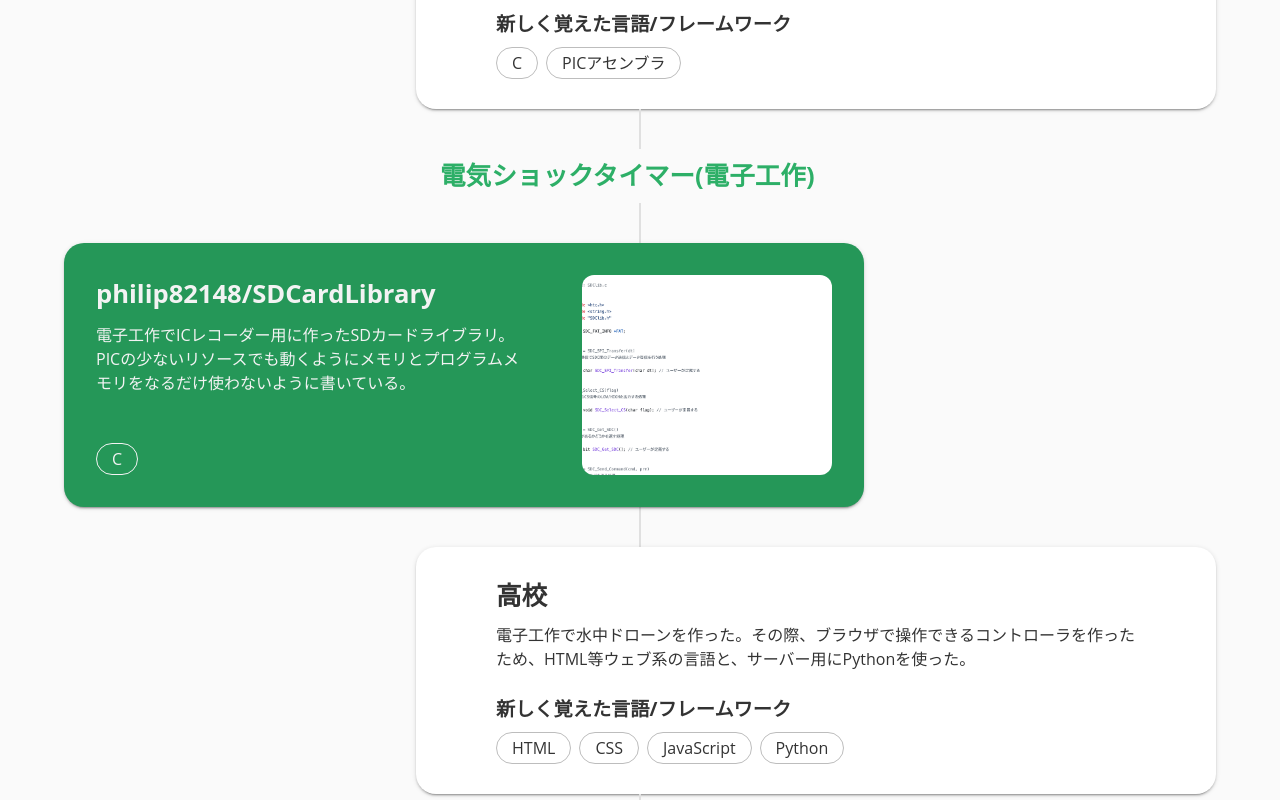
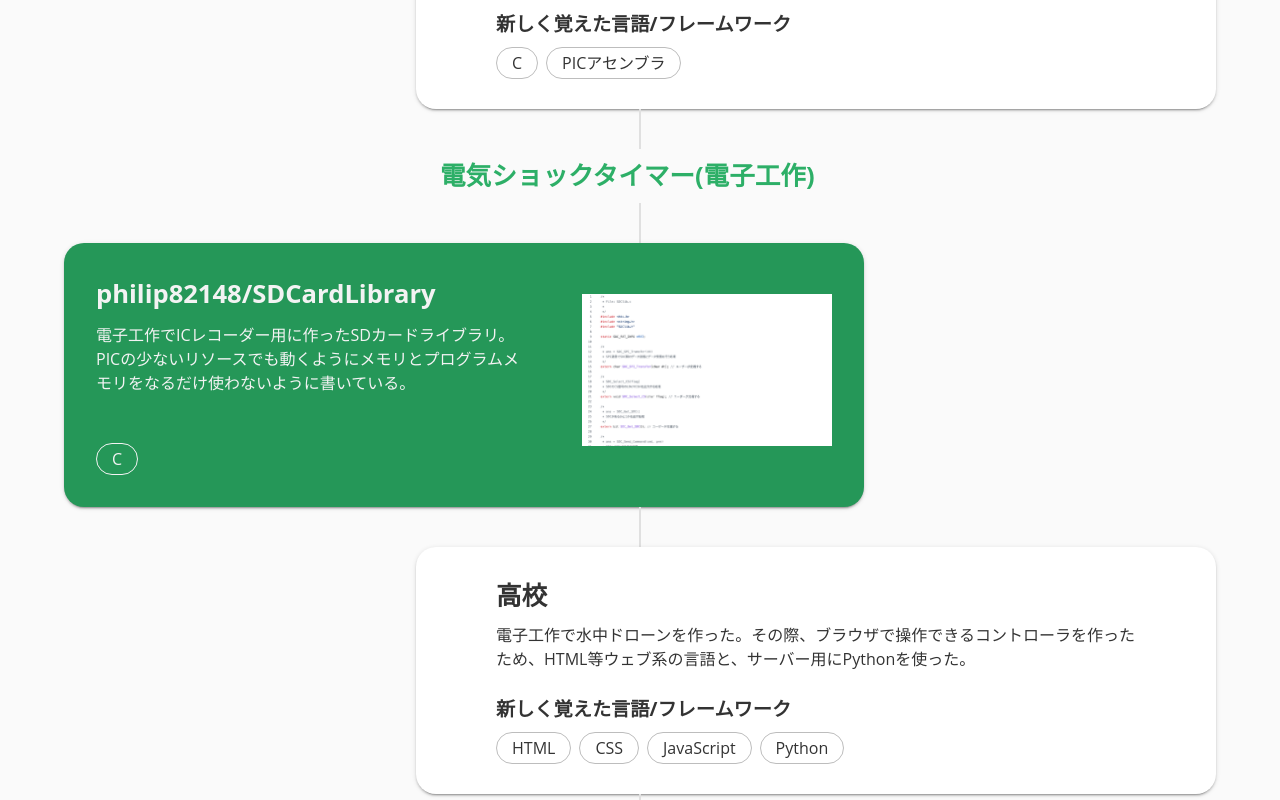
Before and after one commit to philip82148/portfolio-2023, a Next.js app in the folder next-ver/: page / in a window 1280 px wide. Shown: the part 2000-2800 px from the top of the page. Built offline with nearby package versions, Linux system fonts and the light colour scheme.

Commit message:
Don't expand the image of WorkCard

```diff
--- a/next-ver/src/components/personalHistory/MovableCard.tsx
+++ b/next-ver/src/components/personalHistory/MovableCard.tsx
@@ -43,7 +43,7 @@ export const MovableCard: React.FC<
 
   return (
     <Box sx={{ width: '100%', ...outerSx }}>
-      <Box ref={parentBoxRef} sx={{ width: '100%' }}>
+      <Box ref={parentBoxRef} sx={{ width: '100%', height: '100%' }}>
         <Box
           ref={childBoxRef}
           sx={{
--- a/next-ver/src/components/personalHistory/WorkCard/WorkCardPC.tsx
+++ b/next-ver/src/components/personalHistory/WorkCard/WorkCardPC.tsx
@@ -62,38 +62,15 @@ export const WorkCardPC: React.FC<WorkCardProps> = ({
 
   // image拡大用
   const [imageBoxHeight, setImageBoxHeight] = useState(0)
-  const [imageSize, setImageSize] = useState({ width: 0, height: 0 })
 
   const captionBoxRef = useRef<HTMLDivElement>(null)
-  const imageBoxRef = useRef<HTMLDivElement>(null)
-  const imageRef = useRef<HTMLImageElement>(null)
 
   useEffect(() => {
-    const onImageLoad = (): void => {
-      if (!captionBoxRef.current || !imageBoxRef.current || !imageRef.current) return
+    if (!captionBoxRef.current) return
 
     const { offsetHeight: captionBoxHeight } = captionBoxRef.current
-      const { offsetWidth: imageBoxWidth } = imageBoxRef.current
-      const { naturalWidth, naturalHeight } = imageRef.current
 
     setImageBoxHeight(captionBoxHeight)
-
-      // object-fit: coverとなるように拡大したサイズにする
-      const scale = Math.max(imageBoxWidth / naturalWidth, captionBoxHeight / naturalHeight)
-      const width = naturalWidth * scale
-      const height = naturalHeight * scale
-
-      setImageSize({ width, height })
-    }
-
-    if (!imageRef.current) return
-
-    if (imageRef.current.complete) {
-      onImageLoad()
-      return
-    }
-
-    imageRef.current.addEventListener('load', onImageLoad)
   }, [])
 
   // Paper/Titleホバー時用
@@ -129,8 +106,8 @@ export const WorkCardPC: React.FC<WorkCardProps> = ({
       className={isClosed ? 'closed' : undefined} // AutoDivider状態判定用
       sx={[
         {
+          display: 'grid',
           transition: 'all 1s, filter 0.2s ease, transform 0.2s ease',
-          position: 'relative',
           height: parentBoxHeight,
           fontSize: '1.6rem',
         },
@@ -138,17 +115,12 @@ export const WorkCardPC: React.FC<WorkCardProps> = ({
           filter: 'brightness(1.1)',
           transform: 'translateY(-4px)',
         },
-        (isTitleHovered || isPaperHovered || !!hoverChangingTimeout) && {
-          zIndex: 10,
-        },
       ]}
     >
       <MovableCard
         align={isClosed ? 'center-start' : rightAlign ? 'right' : 'left'}
         outerSx={{
-          position: 'absolute',
-          top: 0,
-          left: 0,
+          gridArea: '1 / 1 / 2 / 2',
           transition: 'all 1s',
           p: 4,
           pt: !isClosed ? 4 : 0,
@@ -214,7 +186,7 @@ export const WorkCardPC: React.FC<WorkCardProps> = ({
       </MovableCard>
       <MovableCard
         align={rightAlign ? 'right' : 'left'}
-        outerSx={{ position: 'absolute', top: 0, left: 0 }}
+        outerSx={{ gridArea: '1 / 1 / 2 / 2' }}
         innerSx={{ width: { lg: 800, xs: 650 } }}
       >
         <Fade in={!isClosed} timeout={1000}>
@@ -225,12 +197,15 @@ export const WorkCardPC: React.FC<WorkCardProps> = ({
               sx={{
                 borderRadius: 5,
                 bgcolor: '#259758',
-                position: 'relative',
+                display: 'grid',
                 color: '#f3f3f3',
               }}
               onClick={onClick}
             >
-              <MovableCard align={rightAlign ? 'right' : 'left'} outerSx={{ p: 4 }}>
+              <MovableCard
+                align={rightAlign ? 'right' : 'left'}
+                outerSx={{ gridArea: '1 / 1 / 2 / 2', p: 4 }}
+              >
                 <Stack
                   ref={captionBoxRef}
                   sx={{
@@ -304,52 +279,31 @@ export const WorkCardPC: React.FC<WorkCardProps> = ({
               </MovableCard>
               <MovableCard
                 align={rightAlign ? 'left' : 'right'}
-                outerSx={{ position: 'absolute', top: 0, left: 0, p: 4 }}
-              >
-                <Box
-                  ref={imageBoxRef}
-                  sx={{
-                    position: 'relative',
-                    width: { lg: 250, xs: 200 },
-                    height: imageBoxHeight,
+                outerSx={{ gridArea: '1 / 1 / 2 / 2', p: 4 }}
+                innerSx={{
+                  display: 'grid',
+                  alignItems: 'center',
+                  justifyItems: 'center',
+                  height: '100%',
                 }}
               >
                 <Box
                   sx={{
-                      position: 'absolute',
-                      zIndex: 2,
-                      top: '50%',
-                      left: '50%',
+                    width: { lg: 250, xs: 200 },
+                    maxHeight: imageBoxHeight,
                     overflow: 'hidden',
-                      transform: 'translate(-50%, -50%)',
-                      transition: 'all 0.5s 0.5s',
-                      width: '100%',
-                      height: '100%',
-                      borderRadius: 3,
-                      '&:hover': {
-                        zIndex: 3,
-                        ...imageSize,
-                        borderRadius: 0,
-                        transform: 'translate(-50%, -50%) scale(2)',
-                      },
-                    }}
-                    onClick={(e) => {
-                      e.stopPropagation()
                   }}
                 >
                   <img
-                      ref={imageRef}
                     src={imageSrc}
                     alt=""
                     style={{
-                        position: 'absolute',
-                        top: '50%',
-                        left: '50%',
-                        transform: 'translate(-50%, -50%)',
-                        ...imageSize,
+                      width: '100%',
+                      height: '100%',
+                      objectFit: 'cover',
+                      objectPosition: 'center top',
                     }}
                   />
-                  </Box>
                 </Box>
               </MovableCard>
             </Paper>
```
Lines whose indentation alone changed are shown as unchanged.
